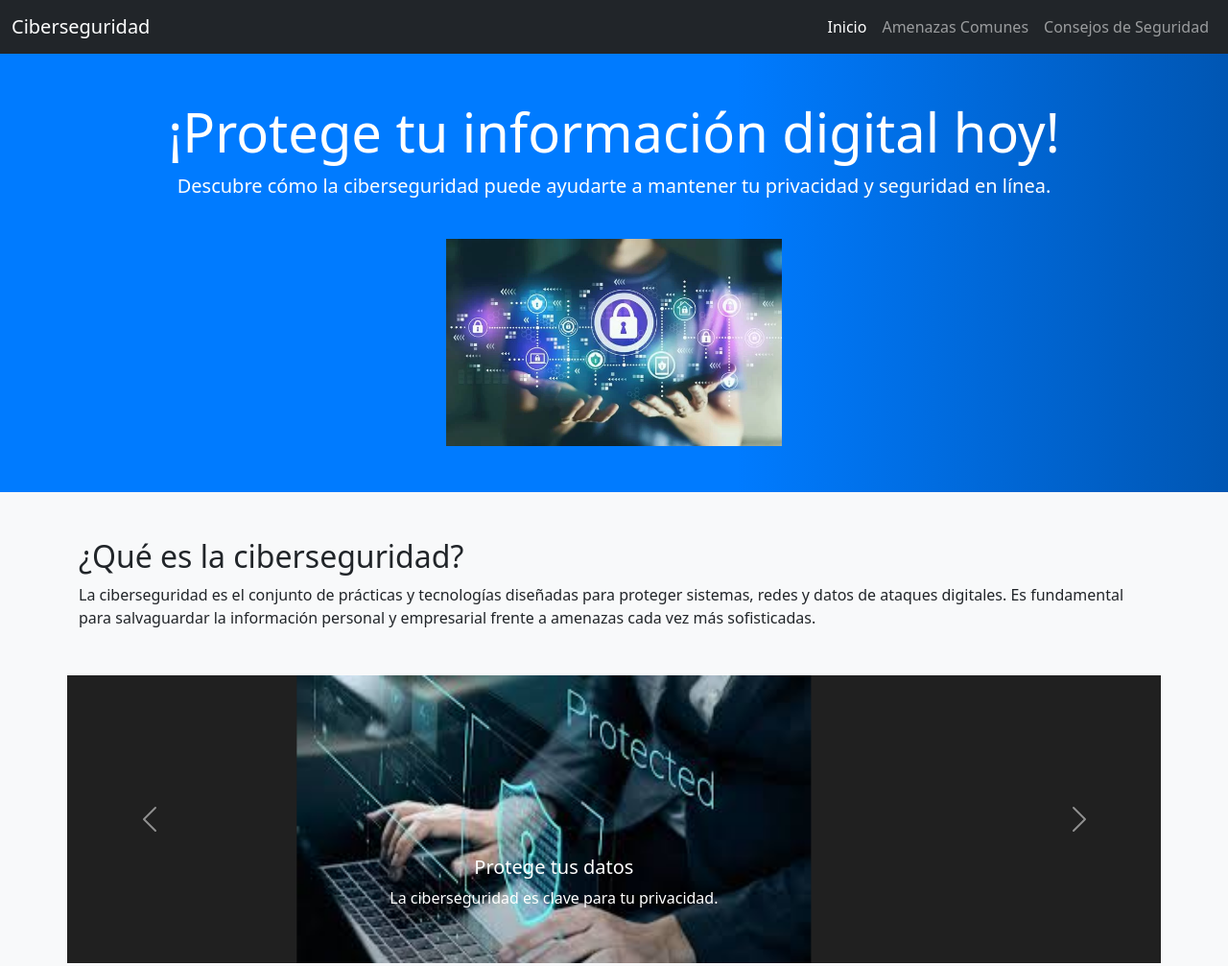
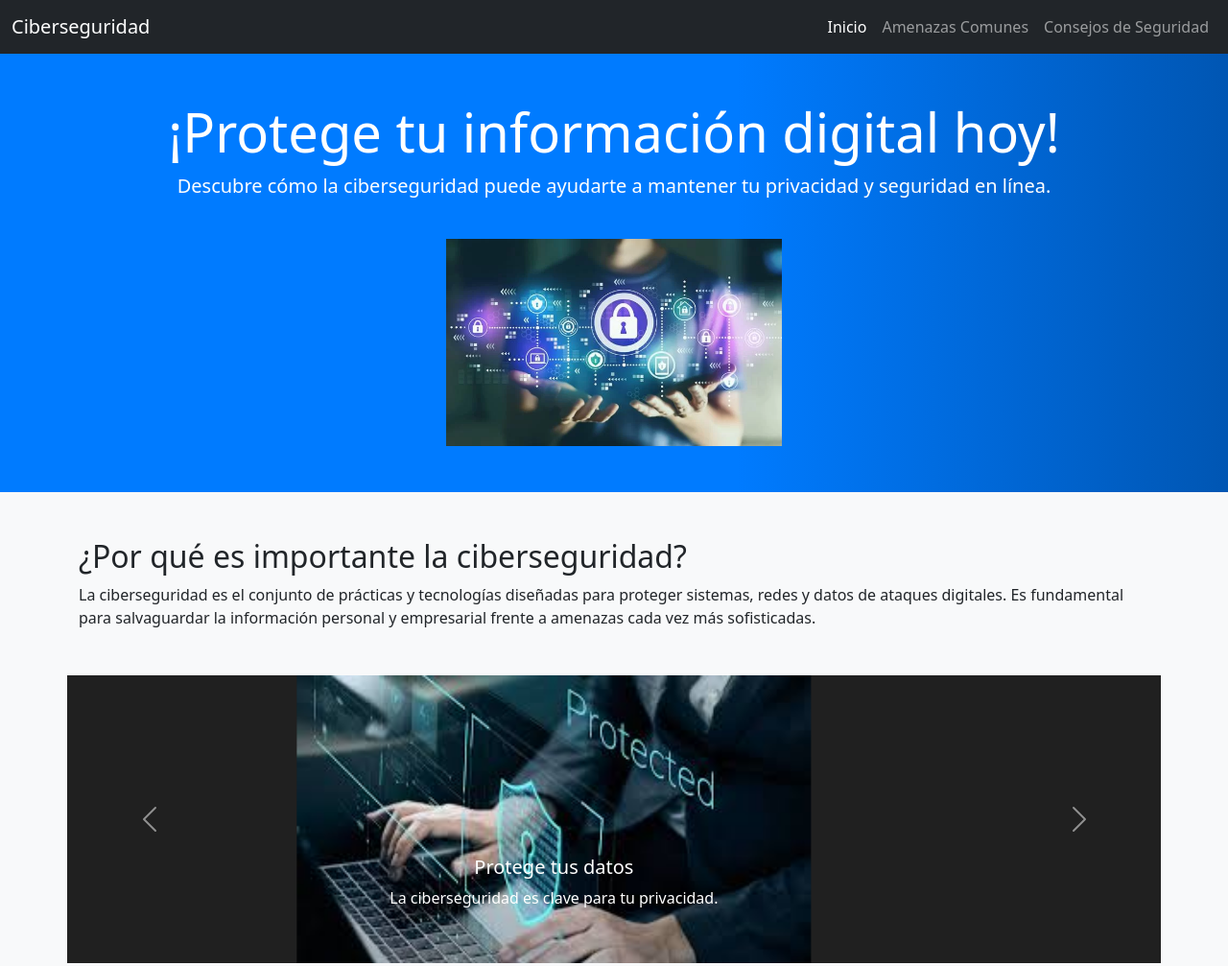
Before and after one commit to CR-Rivcon/WebSeguridadModulo2, a plain HTML site: page index.html in a window 1280 px wide. Shown: the whole page at 96% size. Drawn offline with nearby package versions, Linux system fonts and the light colour scheme.

Commit message:
Cambio 4: Modificado el título de la sección de introducción

```diff
--- a/index.html
+++ b/index.html
@@ -42,7 +42,7 @@
 
   <!-- Introducción -->
   <section class="container my-5">
-    <h2>¿Qué es la ciberseguridad?</h2>
+    <h2>¿Por qué es importante la ciberseguridad?</h2>
     <p>
       La ciberseguridad es el conjunto de prácticas y tecnologías diseñadas para proteger sistemas, redes y datos de ataques digitales. Es fundamental para salvaguardar la información personal y empresarial frente a amenazas cada vez más sofisticadas.
     </p>
```
